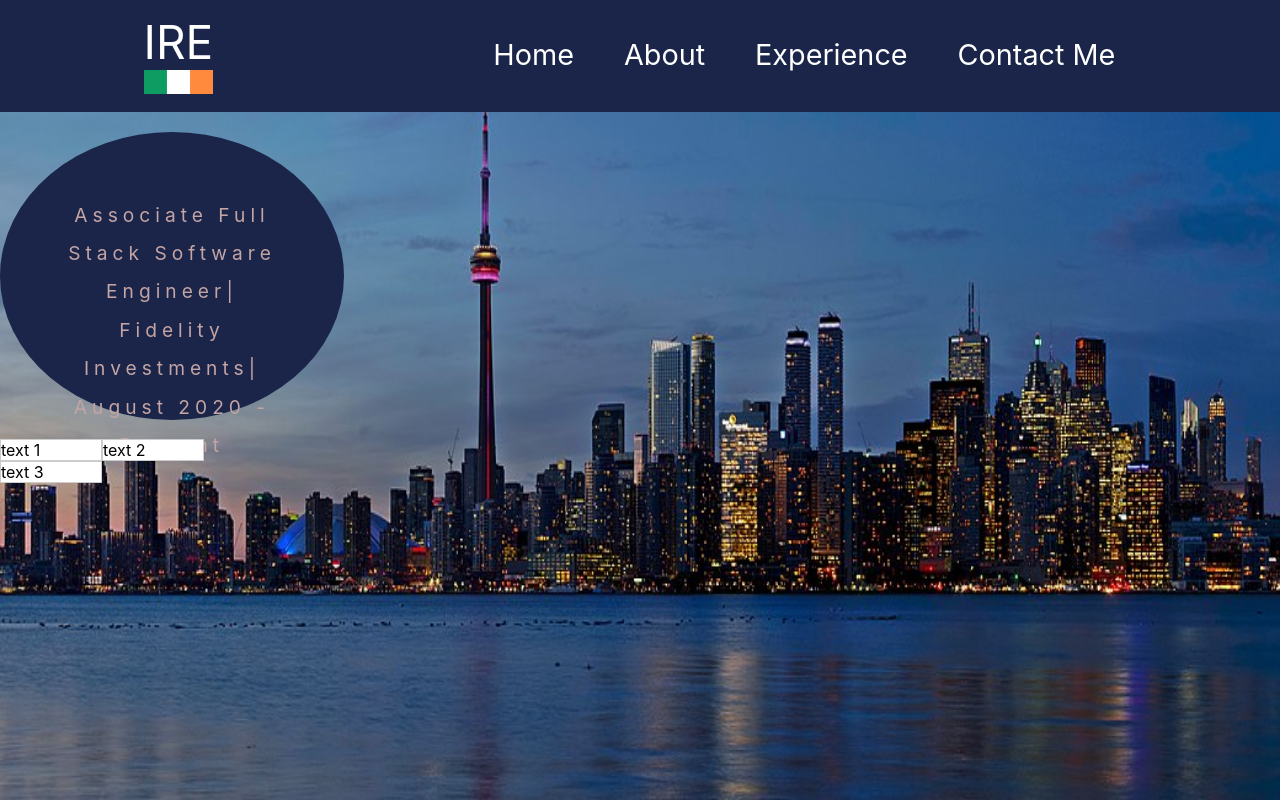
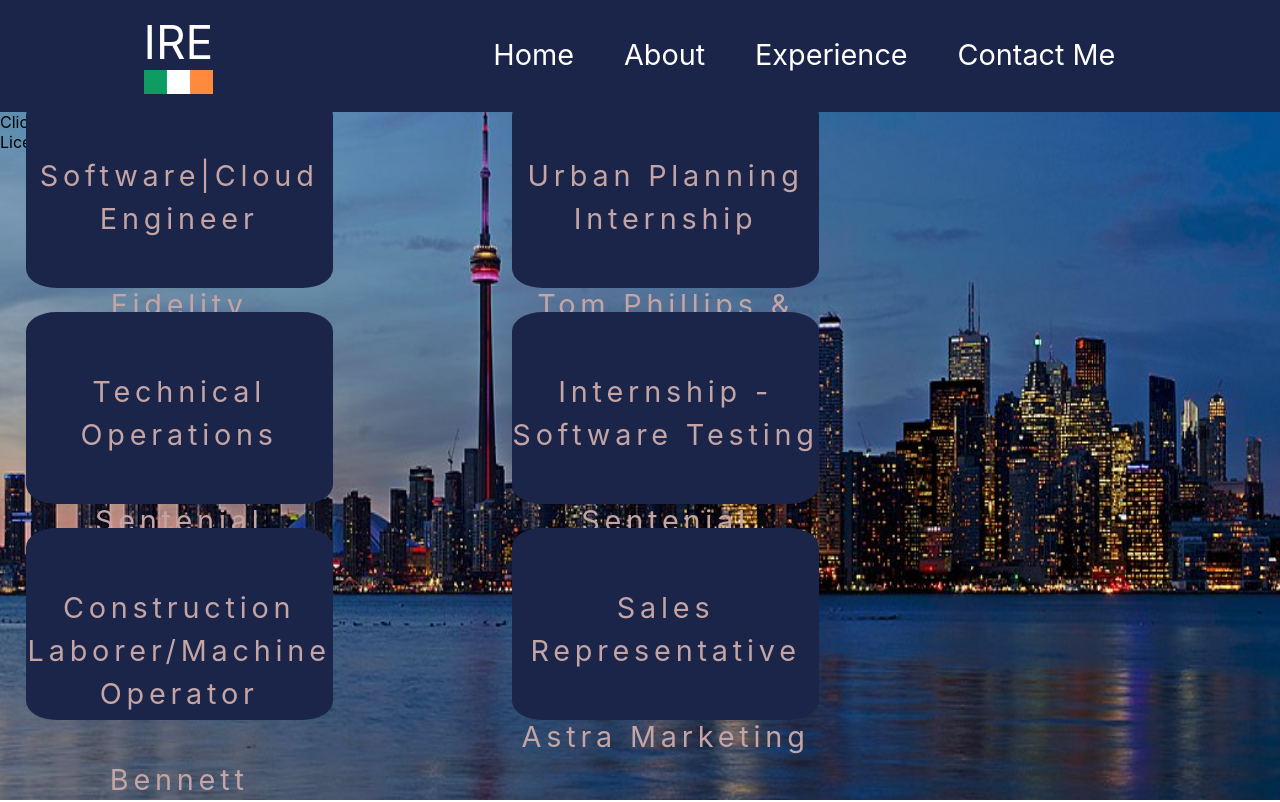
Before and after one commit to derryb51/PersonalSite, a React (Create React App) app: page /experience in a window 1280 px wide. Shown: the top 802 px of the page. Built offline with nearby package versions, Linux system fonts and the light colour scheme.

Commit message:
Big Changes made to the Experience page. Now using buttons to navigate around. Some issues with end user experience. To be worked on

```diff
--- a/src/Experience.css
+++ b/src/Experience.css
@@ -1,49 +1,59 @@
 .bubbles{
-    color: rgb(196, 164, 164);
-    background-color:rgb(26, 37, 73);
-    padding:5%;
-    height: 20vh;
-    width:27vh;
-    border-radius: 50%;
-    letter-spacing: 5px;
-    font-size: 120%;
-    text-align: center;
-    line-height: 200%;
+   position: absolute;
+   color: rgb(196, 164, 164);
+   background-color:rgb(26, 37, 73);
+   height:24%;
+   width:24%;
+   border-radius: 10%;
+   letter-spacing:.3rem;
+   font-size: 180%;
+   text-align: center;
+   line-height: 150%;
+
 }
 
-.myList{
-    color: rgb(196, 164, 164);
-    background-color:rgb(26, 37, 73);
-    font-size: 2em;
-    padding:1%;
-    width:20%;
-    position: relative;
-    left: 70%;
+#textOne{
+   position: relative;
+   top:15%;
 }
 
-#items {
-    width:300px;
-}
-.item {
-   width:100px;
-   border:solid 1px #ccc;
-   float:left;
-   height:20px;
-   z-index:0;
-   overflow:hidden;
-   position:relative;
+#pone{
+   top:12%;
+   left:2%;
 }
 
-.item:hover {
-   overflow:visible;
+#ptwo{
+   top:39%;
+   left:2%;
 }
 
-.item:hover .inner {
-   z-index: 100;
+#pthree{
+   top:66%;
+   left:2%;
 }
 
-.inner {
-   position: absolute;
-   background: white;
-   width: 100%;
+#pfour{
+   top:12%;
+   left:40%;
 }
+
+#pfive{
+   left:40%;
+   top:39%;
+}
+
+#psix{
+   left:40%;
+   top:66%;
+}
+
+
+.myList{
+   position: relative;
+   color: rgb(196, 164, 164);
+   background-color:rgb(26, 37, 73);
+   font-size: 2em;
+   padding:1%;
+   width:25%;
+   left: 70%;
+}
--- a/src/Experience.js
+++ b/src/Experience.js
@@ -6,34 +6,89 @@ import './Experience.css';
 class Experience extends Component {
     constructor(props) {
     super(props);
-    this.handleMouseHover = this.handleMouseHover.bind(this);
+    this.handleClick=this.handleClick.bind(this);
+
     this.state = {
-      isHovering: false,
+      isClicked:false,
+      isClickedTwo:false,
+      isClickedThree:false,
+      isClickedFour:false,
+      isClickedFive:false,
+      isClickedSix:false
     };
   }
 
-  handleMouseHover() {
-    this.setState(this.toggleHoverState);
+  handleClick(event){
+    const id = event.currentTarget.id;
+    if(id=="pone")
+    this.setState(this.toggleClickState);
+
+    if(id=="ptwo")
+    this.setState(this.toggleClickStateTwo);
+
+    if(id=="pthree")
+    this.setState(this.toggleClickStateThree);
+
+    if(id=="pfour")
+    this.setState(this.toggleClickStateFour);
+
+    if(id=="pfive")
+    this.setState(this.toggleClickStateFive);
+
+    if(id=="psix")
+    this.setState(this.toggleClickStateSix);
   }
 
-  toggleHoverState(state) {
+  toggleClickState(state) {
     return {
-      isHovering: !state.isHovering,
+      isClicked: !state.isClicked,
+    };
+  }
+
+  toggleClickStateTwo(state) {
+    return {
+      isClickedTwo: !state.isClickedTwo,
+    };
+  }
+
+  toggleClickStateThree(state) {
+    return {
+      isClickedThree: !state.isClickedThree,
+    };
+  }
+
+  toggleClickStateFour(state) {
+    return {
+      isClickedFour: !state.isClickedFour,
+    };
+  }
+
+  toggleClickStateFive(state) {
+    return {
+      isClickedFive: !state.isClickedFive,
+    };
+  }
+
+  toggleClickStateSix(state) {
+    return {
+      isClickedSix: !state.isClickedSix,
     };
   }
     render() {
 
         return (
            <div className="app">
-               <div className="myExperience">
 
-            <p className="bubbles" id="pone"
-            onMouseEnter={this.handleMouseHover}
-            onMouseLeave={this.handleMouseHover}>
-            Associate Full Stack Software Engineer| Fidelity Investments| August 2020 - Present
-            </p>
+             <div id="message"> Click the Job Title to find out more</div>
+             <div id="certs"> Licenses & certifications</div>
+
+
+            <div className="bubbles" id="pone"
+            onClick={this.handleClick}>
+            <p id="textOne">Software|Cloud Engineer <br/><br/>Fidelity Investments<br/><br/> August 2020 - Present</p>
+            </div>
                                 {
-                this.state.isHovering &&
+                                  this.state.isClicked &&
                                   <div className="myList">
                                   I am currently participating in Fidelity Investments Leap Software Engineering Track.
                                   <br/>Training in this track includes:
@@ -57,16 +112,86 @@ class Experience extends Component {
                               </div>
                               }
 
-<div id="items">
-    <div className="item"><div className="inner">text 1<br/>text 1<br/>text 1</div></div>
-    <div className="item"><div className="inner">text 2<br/>text 2<br/>text 2</div></div>
-    <div className="item"><div className="inner">text 3<br/>text 3<br/>text 3</div></div>
+            <div className="bubbles" id="ptwo"
+            onClick={this.handleClick}>
+            <p id="textOne">Technical Operations<br/><br/>Sentenial <br/><br/>January 2020 – August 2020</p>
+            </div>
+                      {
+                          this.state.isClickedTwo &&
+                          <div className="myList">
+                              <ul>
+                                  <li id="item">Day-to-day admin and maintenance systems support for software, hardware and servers</li>
+                                  <li id="item">Install, configure, test and maintain operating systems, application software and system management tools</li>
+                                  <li id="item">Write and maintain custom scripts to increase system efficiency and lower the human intervention time on any tasks (Bash & Python)</li>
+                                  <li id="item">Gaining a basic understanding of :
+                                    <ul>
+                                      <li> Cloud technologies (AWS) </li>
+                                      <li> Leveraging the power of Virtual Machines </li>
+                                      <li> Configuration Management Systems (CMS) with Puppet </li>
+                                      <li>The DevOps Paradigm and CI/CD, an area of particular interest</li>
+                                    </ul>
+                                  </li>
+                                  <li id="item">Using Python to interact with the operating system (Linux & Windows)</li>
+                              </ul>
+                          </div>
+                          }
+
+            <div className="bubbles" id="pthree"
+             onClick={this.handleClick}>
+            <p id="textOne">Construction Laborer/Machine Operator<br/><br/>Bennett Mechanical Installations (2001) Ltd<br/><br/> May 2018 – August 2019</p>
             </div>
 
+                        {
+                          this.state.isClickedThree &&
+                          <div className="myList">
+                              <ul>
+                                  <li id="item">Worked as part of a team upgrading a major water reservoir in downtown Toronto</li>
+                              </ul>
+                          </div>
+                          }
 
+            <div className="bubbles" id="pfour"
+            onClick={this.handleClick}>
+            <p id="textOne">Urban Planning Internship<br/><br/>Tom Phillips & Associates<br/><br/> May 2016 – August 2016</p>
+            </div>
 
+                        {
+                          this.state.isClickedFour &&
+                          <div className="myList">
+                              <ul>
+                                  <li id="item">Conducting extensive research in specific or general project areas</li>
+                                  <li id="item">Write and present formal technical reports on project areas</li>
+                              </ul>
+                          </div>
+                          }
 
+            <div className="bubbles" id="pfive"
+             onClick={this.handleClick}>
+            <p id="textOne">Internship - Software Testing<br/><br/>Sentenial<br/><br/> June 2015 – August 2015</p>
             </div>
+
+                        {
+                          this.state.isClickedFive &&
+                          <div className="myList">
+                              <ul>
+                                  <li id="item">Identified ways to optimize the software to make it more efficient </li>
+                              </ul>
+                          </div>
+                        }
+
+            <div className="bubbles" id="psix"
+            onClick={this.handleClick}>
+            <p id="textOne">Sales Representative<br/><br/>Astra Marketing <br/><br/> Jan 2015 – May 2015</p>
+            </div>
+            {
+                          this.state.isClickedSix &&
+                          <div className="myList">
+                              <ul>
+                                  <li id="item">Proactively sought new business opportunities in existing and potential business accounts </li>
+                                  <li id="item">Maintained and grew the market share within a specific sales territory </li>
+                              </ul>
+                          </div>
+                        }
            </div>
         );
     }
```
Lines whose indentation alone changed are shown as unchanged.
